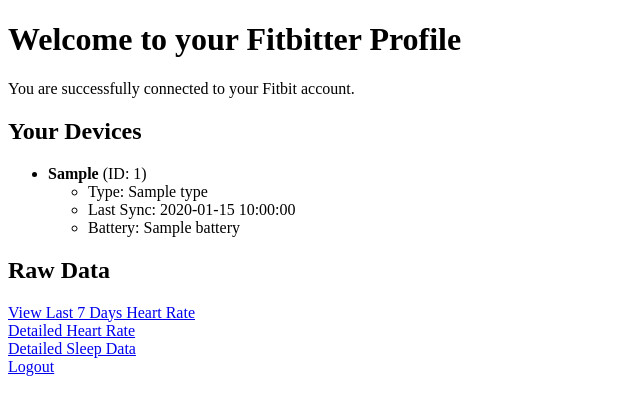
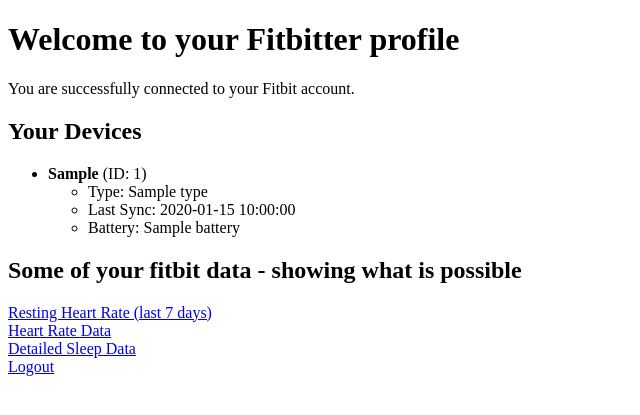
Before and after one commit to waxman8/fitbitter, a Flask app: template templates/profile.html in a window 1280 px wide. Shown: the top 415 px of the page, without its empty margins (0-640 px from the left). Run offline with Flask 3, Linux system fonts and the light colour scheme; the template is opened without the code that fills it: most values are stand-ins (such as "Sample title", 1, 10 or a date in 2020).

Commit message:
fix python served page headings and links

```diff
--- a/templates/detailed_heart_rate.html
+++ b/templates/detailed_heart_rate.html
@@ -1,7 +1,7 @@
 <!DOCTYPE html>
 <html>
 <head>
-    <title>Fitbitter - Intraday Heart Rate</title>
+    <title>Heart Rate Data</title>
     <style>
         table {
             width: 50%;
@@ -19,7 +19,7 @@
 </head>
 <body>
     <a href="{{ url_for('profile') }}">Home</a>
-    <h1>Detailed Heart Rate</h1>
+    <h1>Heart Rate Data</h1>
     <form method="get" action="{{ url_for('detailed_heart_rate') }}">
         <label for="start_datetime">Start:</label>
         <input type="datetime-local" id="start_datetime" name="start_datetime" value="{{ start_datetime }}">
--- a/templates/profile.html
+++ b/templates/profile.html
@@ -4,7 +4,7 @@
     <title>Fitbitter - Profile</title>
 </head>
 <body>
-    <h1>Welcome to your Fitbitter Profile</h1>
+    <h1>Welcome to your Fitbitter profile</h1>
     <p>You are successfully connected to your Fitbit account.</p>
 
     <h2>Your Devices</h2>
@@ -25,10 +25,10 @@
         <p>Could not retrieve your devices.</p>
     {% endif %}
 
-    <h2>Raw Data</h2>
-    <a href="/raw-heart-rate-data">View Last 7 Days Heart Rate</a>
+    <h2>Some of your fitbit data - showing what is possible</h2>
+    <a href="/raw-heart-rate-data">Resting Heart Rate (last 7 days)</a>
     <br>
-    <a href="/detailed_heart_rate">Detailed Heart Rate</a>
+    <a href="/detailed_heart_rate">Heart Rate Data</a>
     <br>
     <a href="/detailed-sleep-data">Detailed Sleep Data</a>
     <br>
```
